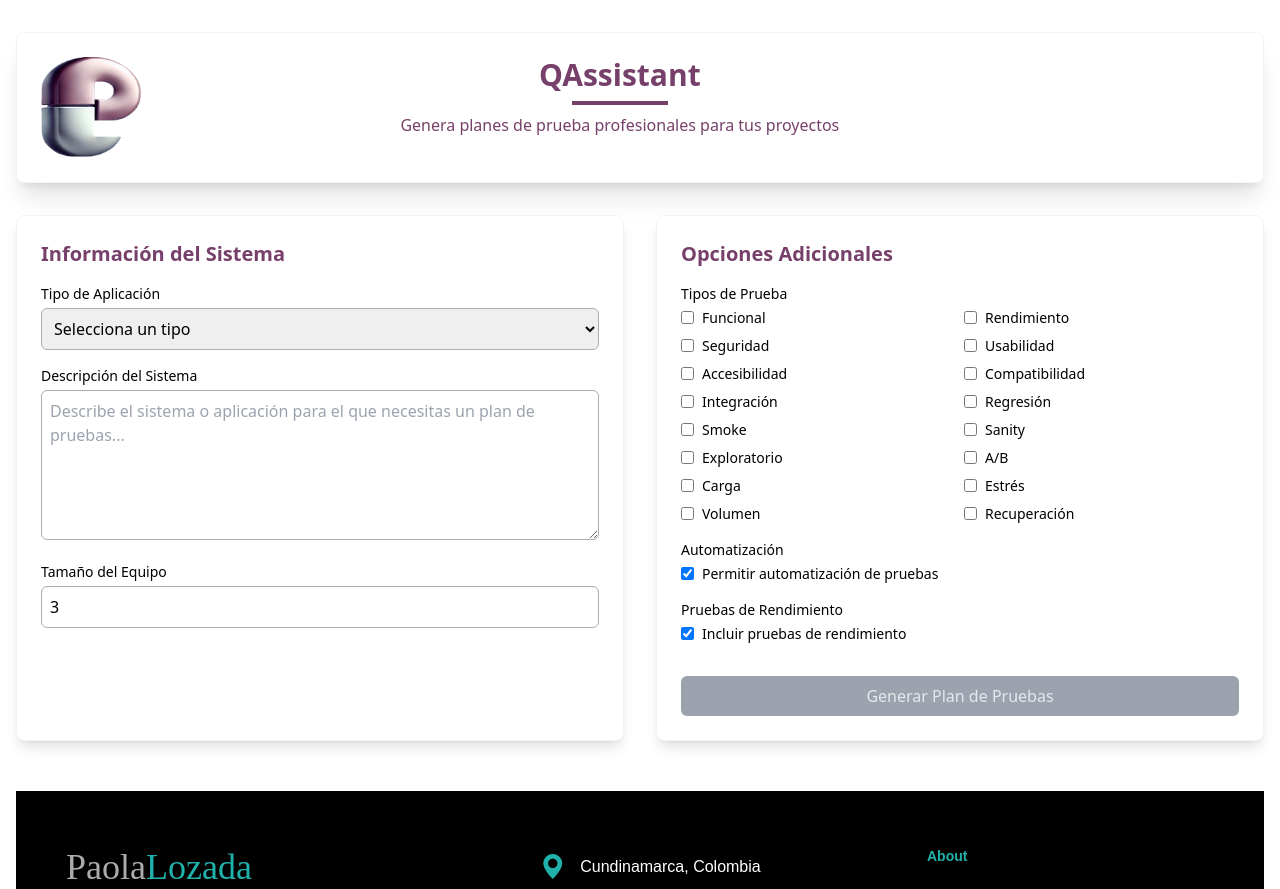
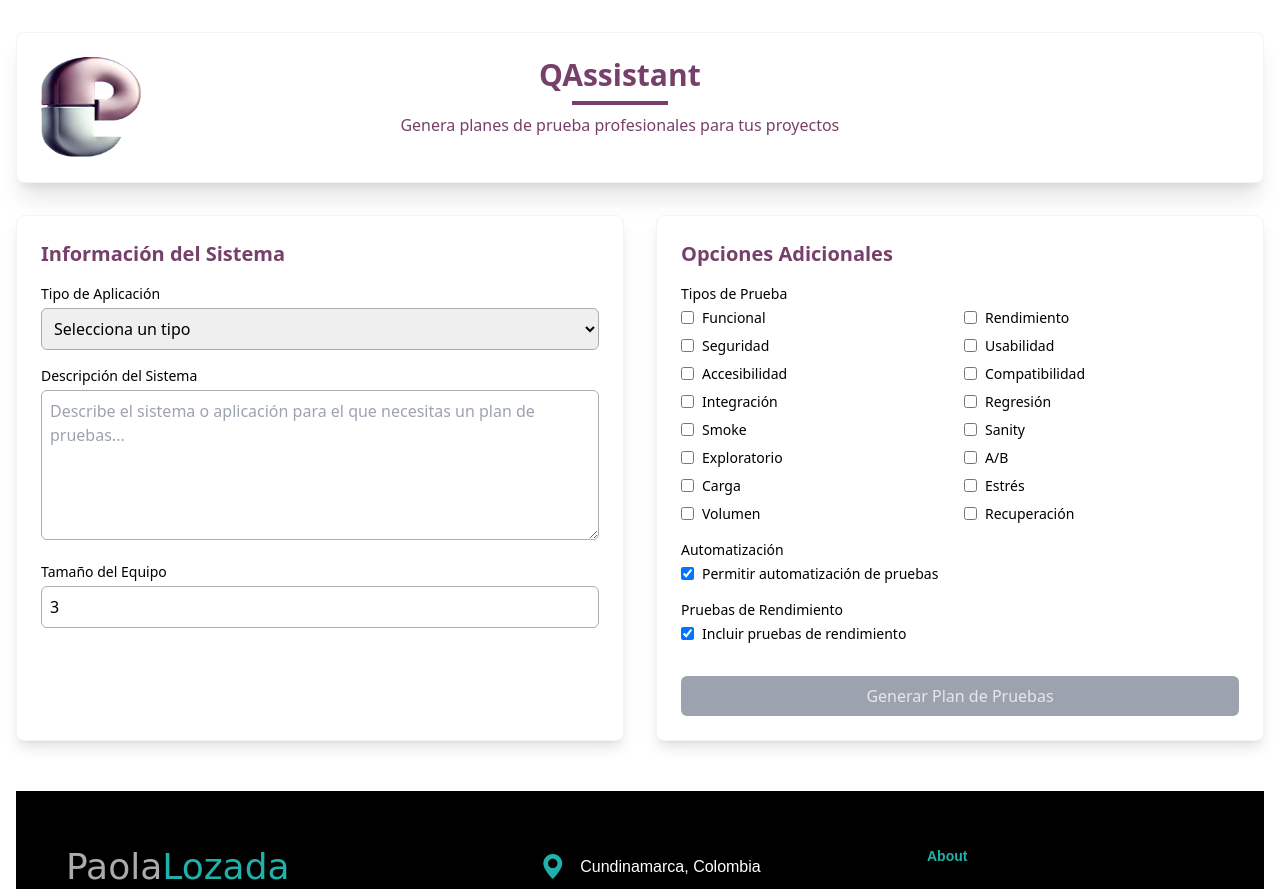
Before and after one commit to PaoLozada/appqassistant, a Next.js app: page / in a window 1280 px wide. Shown: the top 889 px of the page. Built offline with nearby package versions, Linux system fonts and the light colour scheme.

Commit message:
Actualizar Footer - font Family

```diff
--- a/styles/custom.css
+++ b/styles/custom.css
@@ -50,7 +50,8 @@
 
 .footer-distributed h3 {
   color: var(--secondColor);
-  font: normal 36px 'Shadow', cursive;
+  font: normal 36px 'Shadow';
+  font-family: "Comic Sans MS", "Comic Sans", sans-serif;
   margin: 0;
 }
 
```
